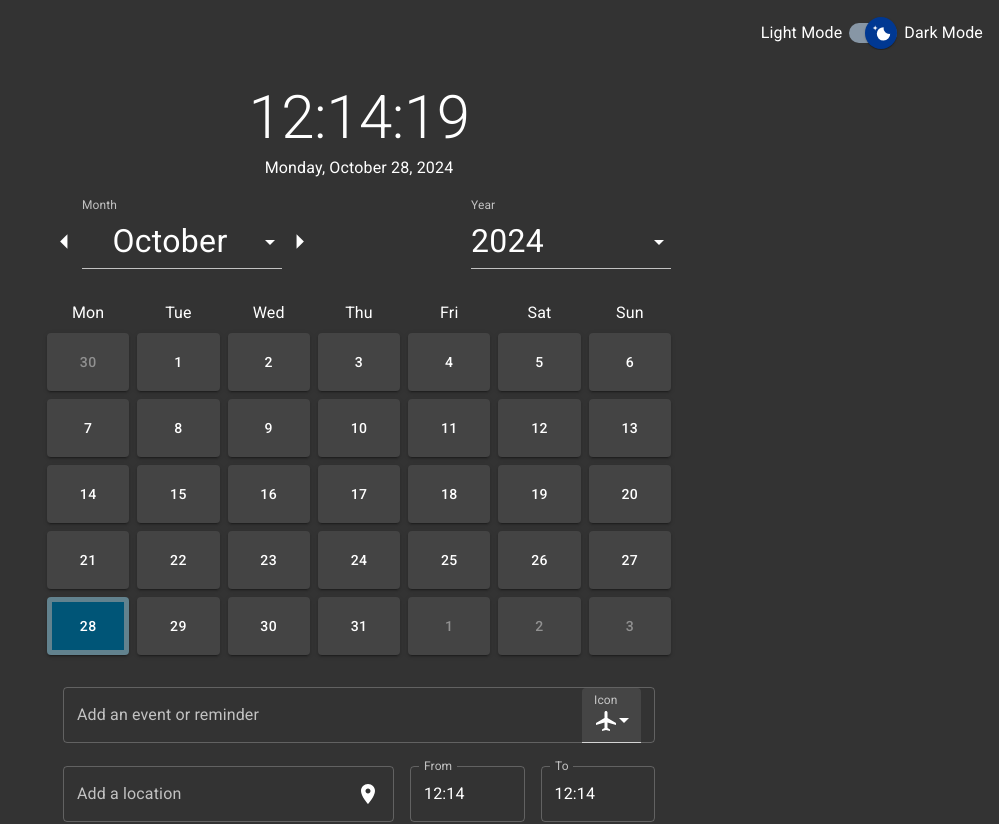
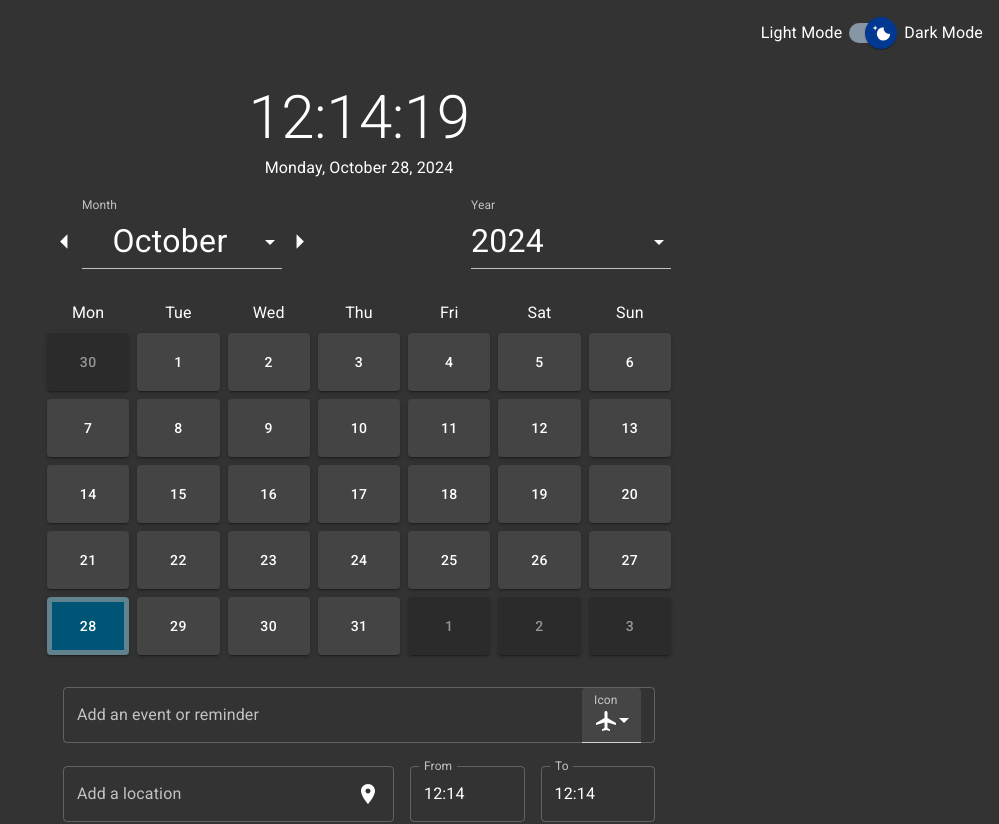
Before and after one commit to MarcusMohns/simple-calendar, a React (Vite) app: page / in a window 1280 px wide. Shown: the top 824 px of the page, without its empty margins (281-1280 px from the left). Built offline with nearby package versions, Linux system fonts and the light colour scheme.

Commit message:
prev month days styles

```diff
--- a/src/Components/ThemeSelectWrapper.jsx
+++ b/src/Components/ThemeSelectWrapper.jsx
@@ -70,12 +70,14 @@ const darkTheme = createTheme({
     },
     primary: {
       main: "#ffffff",
+      faded: "#ffffff81",
     },
     secondary: {
       main: "#444444",
       light: "#6e6e6e",
       dark: "#2e2e2e",
       highlight: "#9c9c9ca0",
+      faded1: "#ff4747",
     },
     success: {
       main: "#005577",
@@ -87,9 +89,9 @@ const darkTheme = createTheme({
     },
 
     info: {
-      main: "#C2C2C2",
-      light: "#ececec",
-      dark: "#616161",
+      main: "#2b2b2b",
+      light: "#8b8b8b",
+      dark: "#1b1b1b",
     },
   },
 });
@@ -102,6 +104,7 @@ const lightTheme = createTheme({
     },
     primary: {
       main: "#000",
+      faded: "#0000007f",
     },
     secondary: {
       main: "#ffc670",
@@ -109,6 +112,7 @@ const lightTheme = createTheme({
       dark: "#ffae35",
       highlight: "#fd8700",
     },
+
     success: {
       main: "#5897c7",
       light: "#7fa8c7",
@@ -118,9 +122,9 @@ const lightTheme = createTheme({
       main: "#c44c4a",
     },
     info: {
-      main: "#707070",
-      light: "#a7a7a7",
-      dark: "#3f3f3f",
+      main: "#faddb2",
+      light: "#f8e5c9",
+      dark: "#f7cc8b",
     },
   },
 });
--- a/src/Day.jsx
+++ b/src/Day.jsx
@@ -24,12 +24,12 @@ const Day = ({ day, handleSelected, isSelected, isToday }) => {
           minWidth: { xs: "40px", lg: "56px" },
           minHeight: { lg: "58px" },
           width: "100%",
-          color: day.currentMonth ? "primary" : "#919191",
+          color: day.currentMonth ? "primary" : "primary.faded",
           borderWidth: "5px",
           borderStyle: "solid",
           borderColor: isSelected ? "secondary.highlight" : "transparent",
         }}
-        color={isToday ? "success" : "secondary"}
+        color={isToday ? "success" : day.currentMonth ? "secondary" : "info"}
       >
         {day.num}
       </Button>
--- a/src/Footer.jsx
+++ b/src/Footer.jsx
@@ -22,7 +22,7 @@ const Footer = () => {
           }}
         >
           <Avatar sx={{ ml: "20px", mr: "10px" }}>M</Avatar>
-          <Typography color="info">
+          <Typography color="primary" variant="subtitle2">
             Created by Marcus M using MUI & React
           </Typography>
         </Stack>
```
